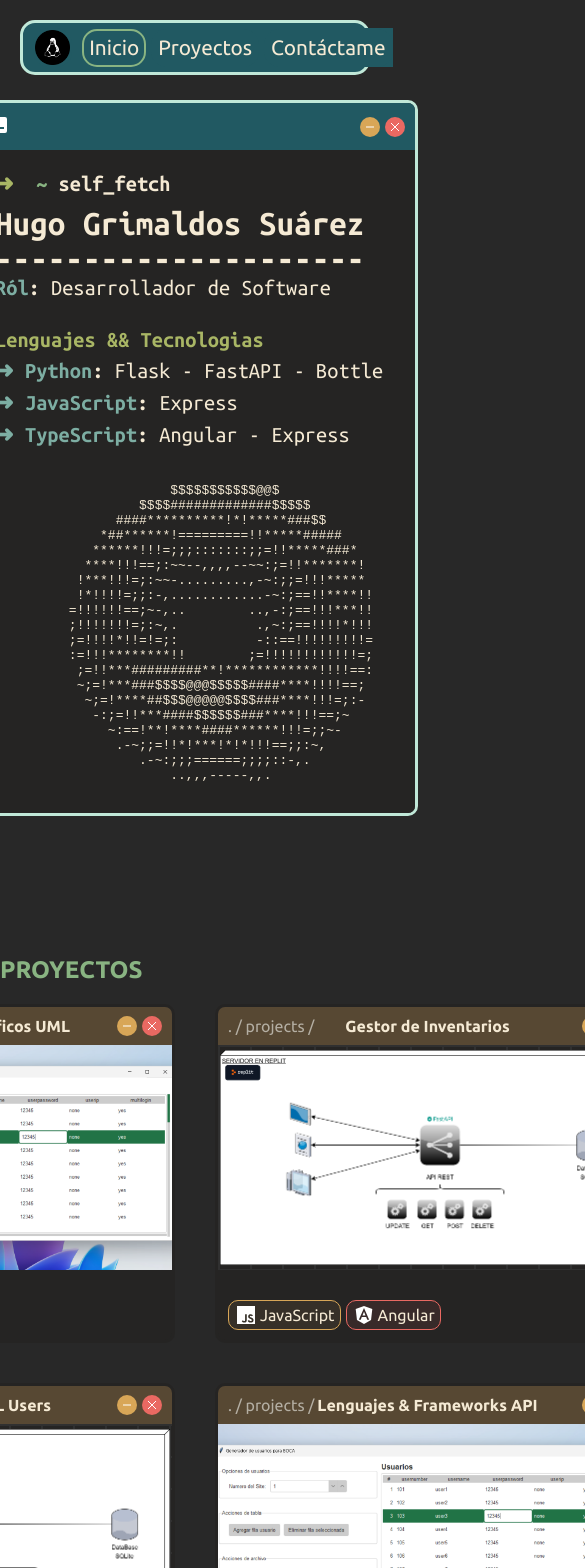
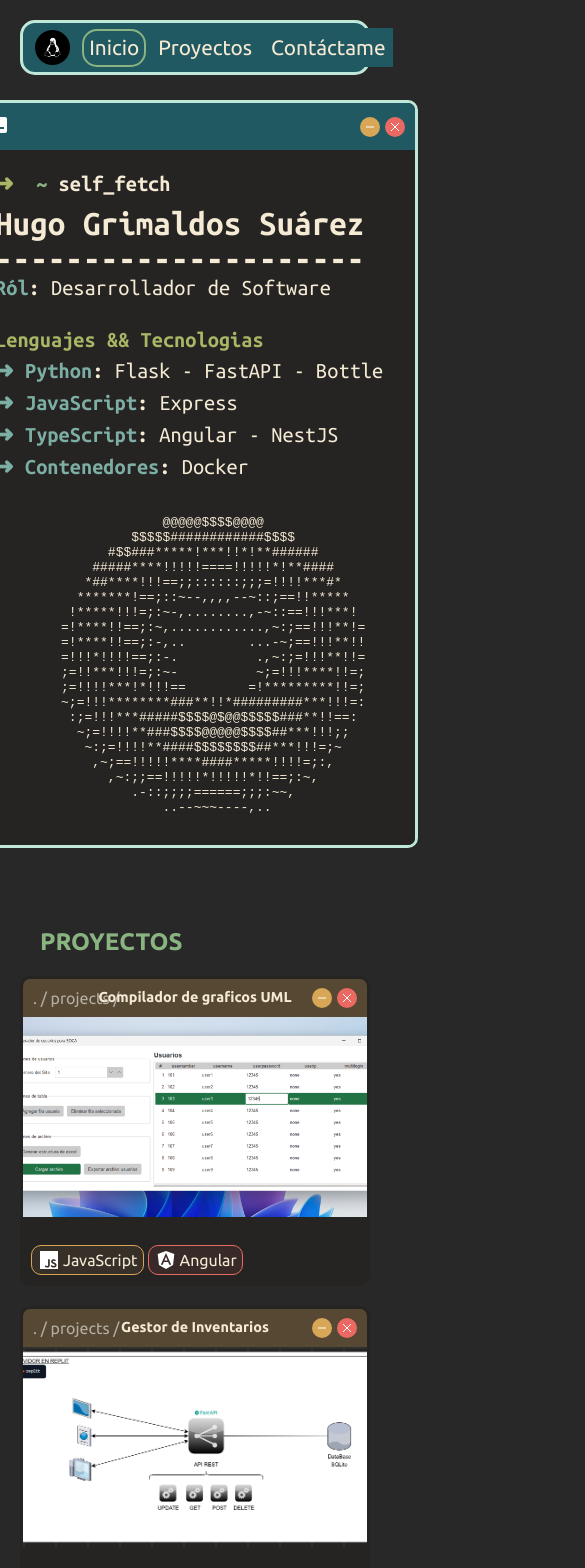
Before and after one commit to Hugo-GS/portfolio, an Angular app: page / in a window 390 px wide. Shown: the top 1568 px of the page, 585 px wide, since content can reach past the window. Built offline with nearby package versions, Linux system fonts and the light colour scheme.

Commit message:
[WIP] Add section and project interfaces; enhance modal and container components

```diff
--- a/src/app/app.component.css
+++ b/src/app/app.component.css
@@ -76,18 +76,15 @@ header {
 .label-description span {
   color: var(--color-yellow_light);
 }
-
 .descriptions .label-description.line-title {
   color: var(--color-green_light);
 }
-
 .typing {
   border-right: 2px solid var(--color-green);
   white-space: nowrap;
   overflow: hidden;
   animation: typing 2s steps(30, end), blink-caret 0.75s step-end infinite;
 }
-
 @keyframes typing {
   from {
     width: 0;
@@ -96,7 +93,6 @@ header {
     width: 100%;
   }
 }
-
 @keyframes blink-caret {
   from,
   to {
@@ -114,7 +110,18 @@ header {
     padding: 100px 20px 60px 20px;
   }
 }
-
 @media (max-width: 660px) {
-
+  .box-projects {
+    grid-template-columns: 1fr;
+    grid-column-gap: 20px;
+    grid-row-gap: 20px;
+    padding: 0 20px;
+  }
+  .projects {
+    padding: 20px 0;
+  }
+  .projects > h2 {
+    padding: 0 40px;
+    font-size: 1.5rem;
+  }
 }
--- a/src/app/app.component.html
+++ b/src/app/app.component.html
@@ -50,10 +50,17 @@
               ➜&nbsp;TypeScript<span>:&nbsp;</span>
             </span>
             <span>
-              Angular - Express
+              Angular - NestJS
             </span>
           </div>
-
+          <div class="descriptions-line">
+            <span class="label-description">
+              ➜&nbsp;Contenedores<span>:&nbsp;</span>
+            </span>
+            <span>
+              Docker
+            </span>
+          </div>
         </div>
       </div>
       <div>
@@ -63,16 +70,15 @@
   </app-containerbox>
 </section>
 
-
 <section class="projects" id="projects">
   <h2>PROYECTOS</h2>
   <div class="box-projects">
-    <ng-container>
-      <app-containerbox-project [title]="'Compilador de graficos UML'" [shortDescription]="''" [imgSrc]="'img/imgpj_1.png'"></app-containerbox-project>
-      <app-containerbox-project [title]="'Gestor de Inventarios'" [shortDescription]="''" [imgSrc]="'img/imgpj_2.png'"></app-containerbox-project>
-      <app-containerbox-project [title]="'Generador TOML Users'" [shortDescription]="''" [imgSrc]="'img/imgpj_2.png'"></app-containerbox-project>
-      <app-containerbox-project [title]="'Lenguajes & Frameworks API'" [shortDescription]="''" [imgSrc]="'img/imgpj_1.png'"></app-containerbox-project>
-    </ng-container>
+    <app-containerbox-project
+      *ngFor="let project of projects"
+      [title]="project.title"
+      [shortDescription]="project.shortDescription"
+      [imgSrc]="project.imgSrc">
+    </app-containerbox-project>
   </div>
 </section>
 
--- a/src/app/app.component.ts
+++ b/src/app/app.component.ts
@@ -1,4 +1,4 @@
-import { Component, HostListener } from "@angular/core";
+import { Component, HostListener, OnInit } from "@angular/core";
 import { RouterOutlet } from "@angular/router";
 import { NavbarTopComponent } from "./components/navbar-top/navbar-top.component";
 import { ContainerboxComponent } from "./components/containerbox/containerbox.component";
@@ -6,11 +6,15 @@ import { FormContactEmailComponent } from "./components/form-contact-email/form-
 import { ContainerboxProjectComponent } from "./components/containerbox-project/containerbox-project.component";
 import { FooterContactComponent } from "./components/footer-contact/footer-contact.component";
 import { DonutAnimationComponent } from "./components/donut-animation/donut-animation.component";
+import { Section } from './models/section.interface';
+import { Project } from './models/project.interface';
+import { CommonModule } from "@angular/common";
 
 @Component({
   selector: "app-root",
   standalone: true,
   imports: [
+    CommonModule,
     RouterOutlet,
     NavbarTopComponent,
     ContainerboxComponent,
@@ -22,54 +26,79 @@ import { DonutAnimationComponent } from "./components/donut-animation/donut-anim
   templateUrl: "./app.component.html",
   styleUrl: "./app.component.css",
 })
-export class AppComponent {
-  title = "Portfolio";
-  sections: any[] = [
+export class AppComponent implements OnInit {
+  readonly title = "Portfolio";
+
+  readonly sections: Section[] = [
     { id: 'hero', name: 'Inicio' },
     { id: 'projects', name: 'Proyectos' },
     { id: 'contact', name: 'Contáctame' }
   ];
 
+  readonly titleContainerHero = "";
 
-  titleContainerHero = "";
-
-  svgIcon = /*html*/`
+  readonly svgIcon = /*html*/`
     <svg xmlns="http://www.w3.org/2000/svg"
       width="24" height="24"
       viewBox="0 0 24 24"
-      style="fill: rgba(255, 255, 255, 1);
-      transform: ;msFilter:;">
-    <path d="M20 4H4a2 2 0 0 0-2 2v12a2 2 0 0 0 2 2h16a2 2 0 0 0 2-2V6a2 2 0 0 0-2-2zM6.414 15.707 5 14.293 7.293 12 5 9.707l1.414-1.414L10.121 12l-3.707 3.707zM19 16h-7v-2h7v2z">
-    </path>
+      style="fill: rgba(255, 255, 255, 1);">
+      <path d="M20 4H4a2 2 0 0 0-2 2v12a2 2 0 0 0 2 2h16a2 2 0 0 0 2-2V6a2 2 0 0 0-2-2zM6.414 15.707 L5 14.293 7.293 12 5 9.707l1.414-1.414L10.121 12l-3.707 3.707zM19 16h-7v-2h7v2z">
+      </path>
     </svg>
   `;
 
-  projects = [];
+  projects: Project[] = [
+    {
+      title: 'Compilador de graficos UML',
+      shortDescription: '',
+      imgSrc: 'img/imgpj_1.png'
+    },
+    {
+      title: 'Gestor de Inventarios',
+      shortDescription: '',
+      imgSrc: 'img/imgpj_2.png'
+    },
+    {
+      title: 'Generador TOML Users',
+      shortDescription: '',
+      imgSrc: 'img/imgpj_2.png'
+    },
+    {
+      title: 'Lenguajes & Frameworks API',
+      shortDescription: '',
+      imgSrc: 'img/imgpj_1.png'
+    }
+  ];
 
   activeSection: string = 'hero';
 
-  ngOnInit() {
+  private readonly SCROLL_OFFSET = 120;
+
+  ngOnInit(): void {
     this.onScroll();
   }
 
-
-
   @HostListener('window:scroll', [])
-  onScroll() {
+  onScroll(): void {
     const scrollPosition = window.scrollY;
-
-    this.sections.forEach(section => {
-      const sectionElement = document.getElementById(section.id);
-      if (sectionElement) {
-        const sectionTop = sectionElement.offsetTop;
-        const sectionHeight = sectionElement.offsetHeight;
-
-        if (scrollPosition+120 >= sectionTop && scrollPosition < sectionTop + sectionHeight) {
-          this.activeSection = section.id;
-        }
-      }
-    });
+    this.activeSection = this.getActiveSection(scrollPosition);
   }
 
+  private getActiveSection(scrollPosition: number): string {
+    try {
+      const activeSection = this.sections.find(section => {
+        const element = document.getElementById(section.id);
+        if (!element) return false;
 
+        const { offsetTop, offsetHeight } = element;
+        return scrollPosition + this.SCROLL_OFFSET >= offsetTop &&
+               scrollPosition < offsetTop + offsetHeight;
+      });
+
+      return activeSection?.id ?? this.activeSection;
+    } catch (error) {
+      console.error('Error al determinar la sección activa:', error);
+      return this.activeSection;
+    }
+  }
 }
--- a/src/app/components/containerbox-project/containerbox-project.component.css
+++ b/src/app/components/containerbox-project/containerbox-project.component.css
@@ -1,7 +1,6 @@
 :host {
   --width-box: 425px;
 }
-
 .containerBox-small {
   width: var(--width-box);
   border: var(--weight-border) solid transparent;
@@ -10,13 +9,11 @@
   font-family: "Ubuntu", sans-serif;
   background-color: var(--color-bg_dim);
   transition: border 0.3s;
-
   &:hover {
     border: var(--weight-border) solid var(--color-border-project);
     cursor: pointer;
   }
 }
-
 .containerBox-header {
   display: flex;
   align-items: center;
@@ -24,7 +21,6 @@
   padding: 10px;
   position: relative;
 }
-
 .circle {
   width: 20px;
   height: 20px;
@@ -35,31 +31,25 @@
   justify-content: center;
   transition: filter 0.3s;
 }
-
 .circle:hover {
   filter: brightness(0.9);
 }
-
 .group-circle {
   display: flex;
   column-gap: 5px;
   position: absolute;
   right: 10px;
 }
-
 .close {
   background-color: var(--color-red);
 }
-
 .minimize {
   background-color: var(--color-yellow);
 }
-
 .title-group {
   flex-grow: 1;
   color: var(--color-yellow_light_diff);
 }
-
 .title {
   white-space: nowrap;
   text-align: center;
@@ -69,19 +59,16 @@
   left: 50%;
   transform: translateX(-50%);
 }
-
 .containerBox-body {
   background-color: var(--color-bg_dim);
   color: var(--color-yellow_light);
   overflow: hidden;
 }
-
 .containerBox-body > picture {
   display: block;
   width: 100%;
   height: 225px;
   overflow: hidden;
-
   background-image: linear-gradient(#303030 2px, transparent 2px),
     linear-gradient(to right, #303030 2px, transparent 2px);
   background-size: 32px 32px;
@@ -96,7 +83,6 @@
 .containerBox-small:hover picture > img {
   scale: 1.1;
 }
-
 .containerBox-body-description {
   padding: 10px;
 }
@@ -127,18 +113,43 @@
   border: 1px solid var(--color-red);
   background-color: var(--color-red-label);
 }
-
 .label-technology-blue {
   border: 1px solid var(--color-bg_diff_blue);
   background-color: var(--color-bg_diff_blue-label);
 }
-
 .label-technology-green {
   border: 1px solid var(--color-green-bold);
   background-color: var(--color-green-bold-label);
 }
-
 .label-technology-grey {
   border: 1px solid var(--color-grey);
   background-color: var(--color-grey-label);
 }
+@media (max-width: 660px) {
+  :host {
+    --width-box: 100%;
+  }
+  .containerBox-small {
+    max-width: 425px;
+    margin: 0 auto;
+  }
+  .containerBox-body > picture {
+    height: 200px;
+  }
+  .title {
+    font-size: 0.9rem;
+  }
+  .containerBox-body-technologies {
+    padding: 8px;
+    gap: 4px;
+  }
+}
+
+@media (max-width: 375px) {
+  .containerBox-body > picture {
+    height: 180px;
+  }
+  .containerBox-body-description {
+    padding: 8px;
+  }
+}
--- a/src/app/components/modal-project/modal-project.component.css
+++ b/src/app/components/modal-project/modal-project.component.css
@@ -2,32 +2,33 @@
   --height-picture: 400px;
   --width-picture: 794px;
 }
-
 .modal-overlay {
   position: fixed;
   top: 0;
   left: 0;
   width: 100%;
   height: 100%;
-  background-color: rgba(0, 0, 0, 0.7); /* Oscurecimiento del fondo */
+  background-color: rgba(0, 0, 0, 0.7);
   display: flex;
   justify-content: center;
   align-items: center;
-  z-index: 2;
+  z-index: 1000;
+  overflow: hidden;
 }
 .modal {
   max-width: 800px;
   min-width: 569px;
   width: 90%;
-  height: 90%;
+  max-height: 90vh;
   background-color: var(--color-bg-body);
   border-radius: 8px;
   box-shadow: 0 4px 20px rgba(0, 0, 0, 0.1);
   border: 3px solid var(--color-border-project);
   font-family: var(--font-family-ui);
   color: var(--color-yellow_light);
-  z-index: 3;
-  overflow-y: scroll;
+  z-index: 1001;
+  overflow-y: auto;
+  position: relative;
   scrollbar-width:auto;
   scrollbar-color: #eaeaea #eaeaea;
 }
@@ -78,25 +79,19 @@ picture{
   padding: 20px;
   align-items: center;
 }
-
 .label {
   font-weight: bold;
 }
-
-
 .languages ul li,
 .libraries ul li,
 .frameworks ul li{
   list-style: none;
   display: inline;
 }
-
 .content-description {
   padding: 20px;
   border-top: 2px solid #eaeaea;
-
 }
-
 @media (max-width: 600px) {
   .title {
     font-size: 1.5em;
@@ -112,14 +107,12 @@ picture{
   display: flex;
   gap: 0.5rem;
   border: none;
-
   transition: color 0.5s cubic-bezier(0.165, 0.84, 0.44, 1),
   transform 0.5s cubic-bezier(0.165, 0.84, 0.44, 1),
   background-color 0.5s cubic-bezier(0.165, 0.84, 0.44, 1);
   border-radius: 5px;
   font-weight: 800;
   place-content: center;
-
   padding: 0.75rem 1rem;
   font-size: 0.825rem;
   line-height: 1rem;
@@ -129,9 +122,18 @@ picture{
     inset 0 0 0 1px rgba(255, 255, 255, 0.04);
   color: var(--color-yellow_light);
 }
-
 .btn-github:hover {
   color: var(--color-yellow);
   transform: translate(0, -0.25rem);
   background-color: rgba(0, 0, 0, 0.677);
 }
+@media (max-width: 600px) {
+  .modal {
+    width: 95%;
+    min-width: auto;
+    max-height: 95vh;
+  }
+  .title {
+    font-size: 1.5em;
+  }
+}
--- a/src/app/components/modal-project/modal-project.component.ts
+++ b/src/app/components/modal-project/modal-project.component.ts
@@ -1,4 +1,4 @@
-import { Component, Input, Output, EventEmitter  } from '@angular/core';
+import { Component, Input, Output, EventEmitter, OnInit, OnDestroy } from '@angular/core';
 import { LabelTechnologyComponent, Technology } from "../label-technology/label-technology.component";
 import { CommonModule } from '@angular/common';
 
@@ -9,7 +9,7 @@ import { CommonModule } from '@angular/common';
   templateUrl: './modal-project.component.html',
   styleUrls: ['./modal-project.component.css']
 })
-export class ModalProjectComponent {
+export class ModalProjectComponent implements OnInit, OnDestroy {
   @Input() title: string = "";
   @Input() srcImgBg: string = "";
   @Input() hrefGitHubRepo: string = "";
@@ -19,8 +19,18 @@ export class ModalProjectComponent {
   @Input() descriptionHTML: string =``;
   @Output() close = new EventEmitter<void>();
 
+  ngOnInit(): void {
+    document.body.style.overflow = 'hidden';
+    const scrollbarWidth = window.innerWidth - document.documentElement.clientWidth;
+    document.body.style.paddingRight = `${scrollbarWidth}px`;
+  }
+
+  ngOnDestroy(): void {
+    document.body.style.overflow = '';
+    document.body.style.paddingRight = '';
+  }
+
   closeModal() {
     this.close.emit();
   }
-
 }
--- /dev/null
+++ b/src/app/models/project.interface.ts
@@ -0,0 +1,5 @@
+export interface Project {
+  title: string;
+  shortDescription: string;
+  imgSrc: string;
+}
--- /dev/null
+++ b/src/app/models/section.interface.ts
@@ -0,0 +1,4 @@
+export interface Section {
+  id: string;
+  name: string;
+}
```
Also changed, not shown: src/app/components/containerbox-project/containerbox-project.component.html (+10 -6 lines).
